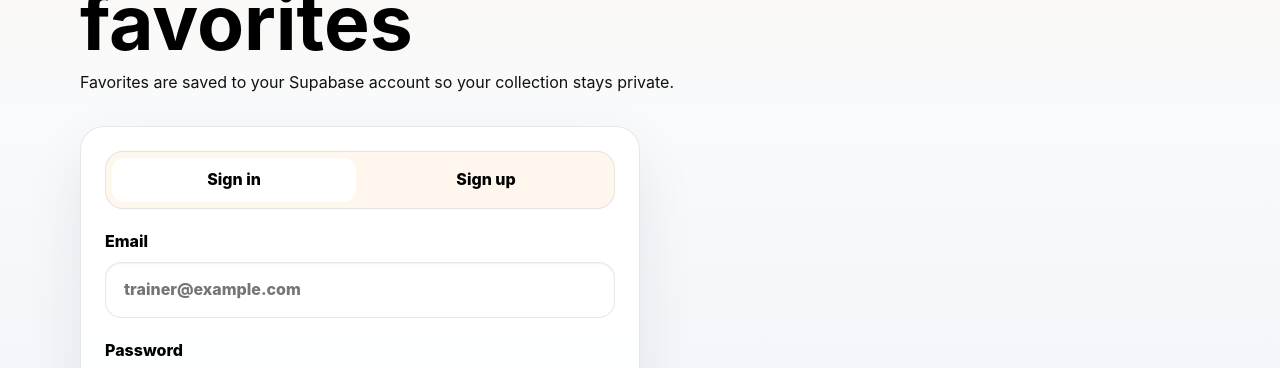
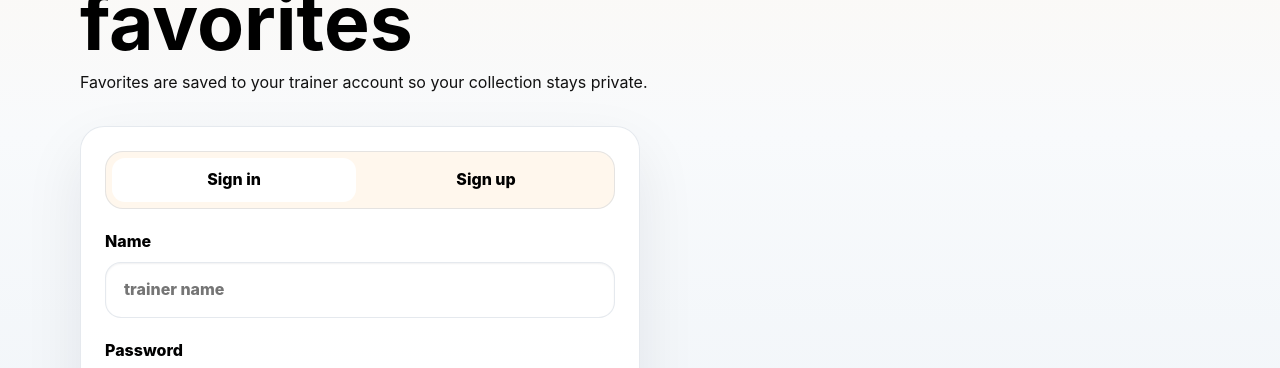
Before and after one commit to loaf684/pokepoke, a React (Vite) app: page /auth in a window 1280 px wide. Shown: the part 274-642 px from the top of the page. Built offline with nearby package versions, Linux system fonts and the light colour scheme.

Commit message:
Use name and password auth

```diff
--- a/src/pages/Auth.jsx
+++ b/src/pages/Auth.jsx
@@ -2,8 +2,27 @@ import { useState } from 'react'
 import { Link, useNavigate } from 'react-router-dom'
 import { supabase } from '../supabase'
 
+const AUTH_IDENTIFIER_DOMAIN = 'users.pokepoke-login.com'
+
+function normalizeName(value) {
+  return value.trim()
+}
+
+function nameToAuthIdentifier(name) {
+  const safeName = normalizeName(name)
+    .toLowerCase()
+    .replace(/[^a-z0-9]+/g, '-')
+    .replace(/^-+|-+$/g, '')
+
+  if (!safeName) {
+    return ''
+  }
+
+  return `${safeName}@${AUTH_IDENTIFIER_DOMAIN}`
+}
+
 export default function Auth() {
-  const [email, setEmail] = useState('')
+  const [name, setName] = useState('')
   const [password, setPassword] = useState('')
   const [mode, setMode] = useState('sign-in')
   const [loading, setLoading] = useState(false)
@@ -15,25 +34,53 @@ export default function Auth() {
     setLoading(true)
     setMessage('')
 
+    const trimmedName = normalizeName(name)
+
+    if (!trimmedName) {
+      setLoading(false)
+      setMessage('Enter your name.')
+      return
+    }
+
+    const authIdentifier = nameToAuthIdentifier(trimmedName)
+
+    if (!authIdentifier) {
+      setLoading(false)
+      setMessage('Use at least one letter or number in your name.')
+      return
+    }
+
     const credentials = {
-      email: email.trim(),
+      email: authIdentifier,
       password,
     }
 
     const { error } =
       mode === 'sign-up'
-        ? await supabase.auth.signUp(credentials)
+        ? await supabase.auth.signUp({
+            ...credentials,
+            options: {
+              data: {
+                name: trimmedName,
+              },
+            },
+          })
         : await supabase.auth.signInWithPassword(credentials)
 
     setLoading(false)
 
     if (error) {
+      if (error.message.toLowerCase().includes('email not confirmed')) {
+        setMessage('Name sign in needs account confirmation disabled in Supabase Auth settings.')
+        return
+      }
+
       setMessage(error.message)
       return
     }
 
     if (mode === 'sign-up') {
-      setMessage('Account created. Check your email if confirmation is enabled.')
+      setMessage('Account created. You can log out and sign in again with this name and password.')
       return
     }
 
@@ -45,7 +92,7 @@ export default function Auth() {
       <header className="page-heading">
         <p className="eyebrow">Trainer account</p>
         <h1>{mode === 'sign-up' ? 'Create an account' : 'Sign in to save favorites'}</h1>
-        <p>Favorites are saved to your Supabase account so your collection stays private.</p>
+        <p>Favorites are saved to your trainer account so your collection stays private.</p>
       </header>
 
       <section className="panel auth-panel">
@@ -68,15 +115,16 @@ export default function Auth() {
 
         <form className="auth-form" onSubmit={handleSubmit}>
           <label>
-            <span>Email</span>
+            <span>Name</span>
             <input
               className="search-input"
-              type="email"
-              value={email}
-              onChange={(event) => setEmail(event.target.value)}
+              type="text"
+              value={name}
+              onChange={(event) => setName(event.target.value)}
               required
-              autoComplete="email"
-              placeholder="trainer@example.com"
+              minLength={3}
+              autoComplete="name"
+              placeholder="trainer name"
             />
           </label>
 
@@ -99,7 +147,11 @@ export default function Auth() {
           </button>
         </form>
 
-        {message && <p className={message.includes('created') ? 'favorite-message' : 'error-message'}>{message}</p>}
+        {message && (
+          <p className={message.includes('created') || message.includes('sent') ? 'favorite-message' : 'error-message'}>
+            {message}
+          </p>
+        )}
 
         <Link className="action-link" to="/">
           Back to search
```
Also changed, not shown: 1 other file (tests, documents, lock files or other folders).
